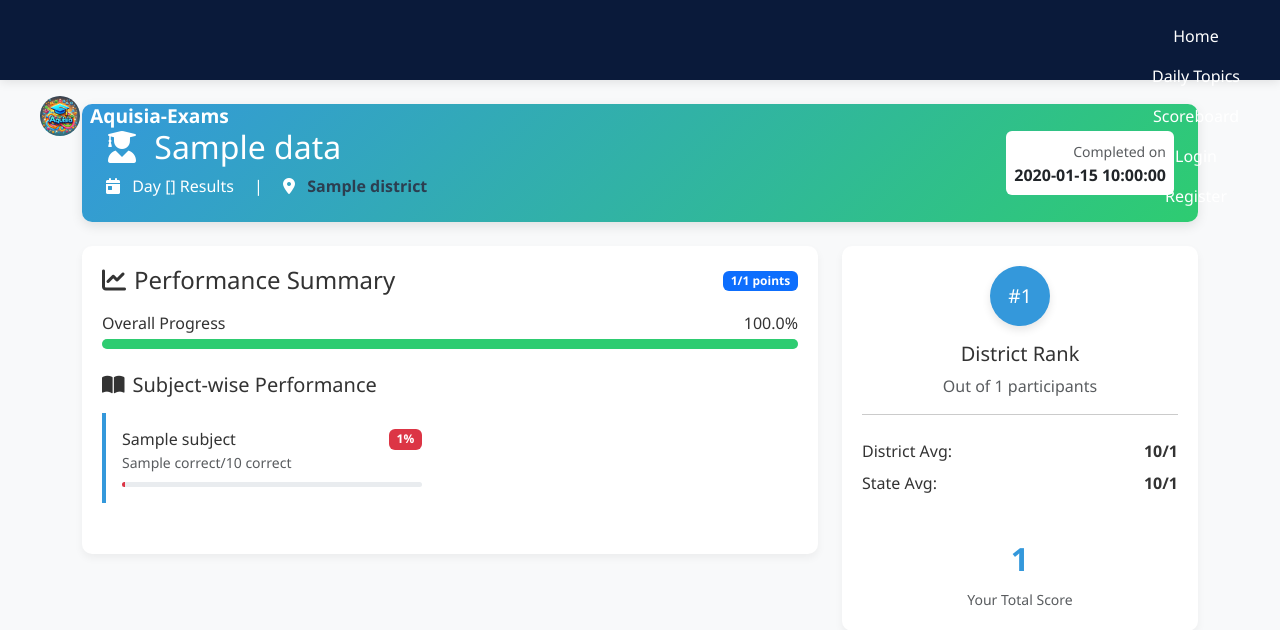
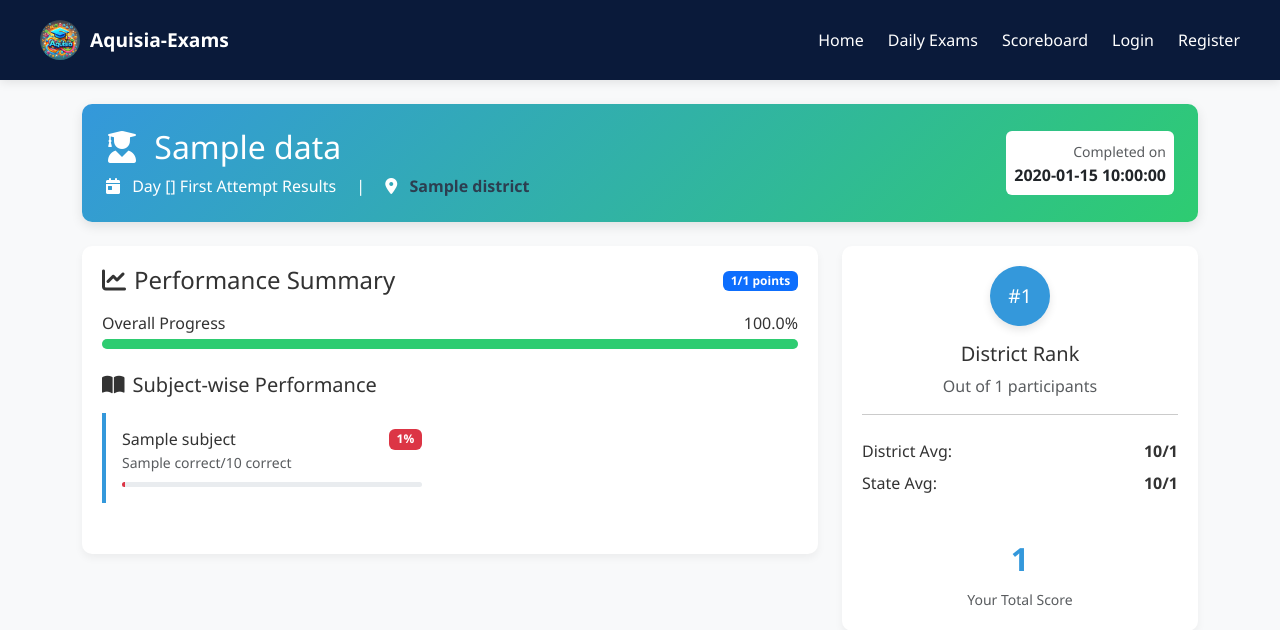
Before and after one commit to kotturi-koushil/Aquisia-Exams, a Flask app: template templates/score-board.html in a window 1280 px wide. Shown: the top 630 px of the page. Run offline with Flask 3, Linux system fonts and the light colour scheme; the template is opened without the code that fills it: most values are stand-ins (such as "Sample title", 1, 10 or a date in 2020).

Commit message:
Update score-board.html

```diff
--- a/templates/score-board.html
+++ b/templates/score-board.html
@@ -41,8 +41,8 @@
             flex-direction: column;
         }
 
-        /* Navbar Styles (from previous page) */
-        .navbar {
+        /* Navbar Styles (renamed classes) */
+        .main-nav {
             background-color: var(--nav-bg);
             padding: 1rem 2rem;
             box-shadow: 0 2px 10px rgba(0, 0, 0, 0.1);
@@ -57,7 +57,7 @@
             height: 80px;
         }
 
-        .navbar-container {
+        .main-nav-container {
             display: flex;
             justify-content: space-between;
             align-items: center;
@@ -66,7 +66,7 @@
             margin: 0 auto;
         }
 
-        .navbar-brand {
+        .main-nav-brand {
             display: flex;
             align-items: center;
             font-weight: 600;
@@ -75,25 +75,27 @@
             font-size: 1.2rem;
         }
 
-        .navbar-brand img {
+        .main-nav-brand img {
             width: 40px;
             height: 40px;
             margin-right: 10px;
             border-radius: 50%;
         }
 
-        .navbar-nav {
+        .main-nav-list {
             display: flex;
             list-style: none;
             align-items: center;
+            margin: 0;
+            padding: 0;
         }
 
-        .nav-item {
+        .main-nav-item {
             margin-left: 1.5rem;
             position: relative;
         }
 
-        .nav-link {
+        .main-nav-link {
             color: white;
             text-decoration: none;
             font-weight: 500;
@@ -101,11 +103,11 @@
             padding: 0.5rem 0;
         }
 
-        .nav-link:hover {
+        .main-nav-link:hover {
             color: var(--success);
         }
 
-        .nav-link::after {
+        .main-nav-link::after {
             content: '';
             position: absolute;
             bottom: 0;
@@ -116,11 +118,11 @@
             transition: width 0.3s ease;
         }
 
-        .nav-link:hover::after {
+        .main-nav-link:hover::after {
             width: 100%;
         }
 
-        .navbar-toggler {
+        .main-nav-toggle {
             display: none;
             background: none;
             border: none;
@@ -131,7 +133,7 @@
         }
 
         /* Mobile menu styles */
-        .navbar-nav.active {
+        .main-nav-list.active {
             display: flex;
         }
 
@@ -216,7 +218,7 @@
             font-weight: bold;
         }
 
-        /* Footer Styles (from previous page) */
+        /* Footer Styles */
         .footer {
             background-color: var(--footer-bg);
             color: white;
@@ -279,12 +281,12 @@
                 padding-top: 70px;
             }
 
-            .navbar {
+            .main-nav {
                 height: 70px;
                 padding: 0.5rem 1rem;
             }
 
-            .navbar-nav {
+            .main-nav-list {
                 position: fixed;
                 top: 70px;
                 left: -100%;
@@ -298,28 +300,28 @@
                 transition: all 0.3s ease;
             }
 
-            .navbar-nav.active {
+            .main-nav-list.active {
                 left: 0;
                 display: flex;
             }
 
-            .nav-item {
+            .main-nav-item {
                 margin: 0.75rem 0;
                 margin-left: 0;
                 width: 100%;
                 text-align: center;
             }
 
-            .nav-link {
+            .main-nav-link {
                 display: block;
                 padding: 0.75rem 1rem;
             }
 
-            .nav-link::after {
+            .main-nav-link::after {
                 display: none;
             }
 
-            .navbar-toggler {
+            .main-nav-toggle {
                 display: block;
             }
 
@@ -335,38 +337,38 @@
 </head>
 
 <body>
-    <!-- Navbar (from previous page) -->
-    <nav class="navbar">
-        <div class="navbar-container">
-            <a href="/" class="navbar-brand">
+    <!-- Navbar with renamed classes -->
+    <nav class="main-nav">
+        <div class="main-nav-container">
+            <a href="/" class="main-nav-brand">
                 <img src="{{ url_for('static', filename='877d97b9-824a-4e8d-831f-69978a4253fd.webp') }}" alt="Logo">
                 <span>Aquisia-Exams</span>
             </a>
 
-            <button class="navbar-toggler" id="navbarToggler">
+            <button class="main-nav-toggle" id="mainNavToggle">
                 <i class="fas fa-bars"></i>
             </button>
 
-            <ul class="navbar-nav" id="navbarNav">
-                <li class="nav-item">
-                    <a href="{{url_for('index')}}" class="nav-link">Home</a>
+            <ul class="main-nav-list" id="mainNavList">
+                <li class="main-nav-item">
+                    <a href="{{url_for('index')}}" class="main-nav-link">Home</a>
                 </li>
-                <li class="nav-item">
-                    <a href="{{url_for('days')}}" class="nav-link">Daily Topics</a>
+                <li class="main-nav-item">
+                    <a href="{{url_for('days')}}" class="main-nav-link">Daily Exams</a>
                 </li>
-                <li class="nav-item">
-                    <a href="{{url_for('user_results')}}" class="nav-link">Scoreboard</a>
+                <li class="main-nav-item">
+                    <a href="{{url_for('user_results')}}" class="main-nav-link">Scoreboard</a>
                 </li>
                 {% if 'user_id' in session %}
-                <li class="nav-item">
-                    <a href="{{ url_for('logout') }}" class="nav-link">Logout</a>
+                <li class="main-nav-item">
+                    <a href="{{ url_for('logout') }}" class="main-nav-link">Logout</a>
                 </li>
                 {% else %}
-                <li class="nav-item">
-                    <a href="{{ url_for('login') }}" class="nav-link">Login</a>
+                <li class="main-nav-item">
+                    <a href="{{ url_for('login') }}" class="main-nav-link">Login</a>
                 </li>
-                <li class="nav-item">
-                    <a href="{{ url_for('register') }}" class="nav-link">Register</a>
+                <li class="main-nav-item">
+                    <a href="{{ url_for('register') }}" class="main-nav-link">Register</a>
                 </li>
                 {% endif %}
             </ul>
@@ -381,7 +383,7 @@
                 <div class="col-md-8 student-info">
                     <h2><i class="fas fa-user-graduate me-2"></i> {{ data.student_name }}</h2>
                     <p class="mb-0">
-                        <i class="fas fa-calendar-day me-2"></i> Day {{ data.day }} Results
+                        <i class="fas fa-calendar-day me-2"></i> Day {{ data.day }} First Attempt Results
                         <span class="mx-3">|</span>
                         <i class="fas fa-map-marker-alt me-2"></i>
                         <span class="district-name">{{ data.district }}</span>
@@ -545,7 +547,7 @@
         </div>
     </div>
 
-    <!-- Footer (from previous page) -->
+    <!-- Footer -->
     <footer class="footer">
         <div class="footer-content">
             <div class="footer-links">
@@ -568,9 +570,9 @@
 
     <script src="https://cdn.jsdelivr.net/npm/bootstrap@5.3.0/dist/js/bootstrap.bundle.min.js"></script>
     <script>
-        // Mobile menu toggle (from previous page)
-        document.getElementById('navbarToggler').addEventListener('click', function () {
-            const nav = document.getElementById('navbarNav');
+        // Mobile menu toggle with renamed IDs
+        document.getElementById('mainNavToggle').addEventListener('click', function () {
+            const nav = document.getElementById('mainNavList');
             nav.classList.toggle('active');
 
             // Change icon based on menu state
@@ -584,12 +586,12 @@
             }
         });
 
-        // Close mobile menu when clicking on a link (from previous page)
-        document.querySelectorAll('.nav-link').forEach(link => {
+        // Close mobile menu when clicking on a link
+        document.querySelectorAll('.main-nav-link').forEach(link => {
             link.addEventListener('click', () => {
-                const nav = document.getElementById('navbarNav');
+                const nav = document.getElementById('mainNavList');
                 nav.classList.remove('active');
-                const toggler = document.getElementById('navbarToggler');
+                const toggler = document.getElementById('mainNavToggle');
                 const icon = toggler.querySelector('i');
                 icon.classList.remove('fa-times');
                 icon.classList.add('fa-bars');
```
